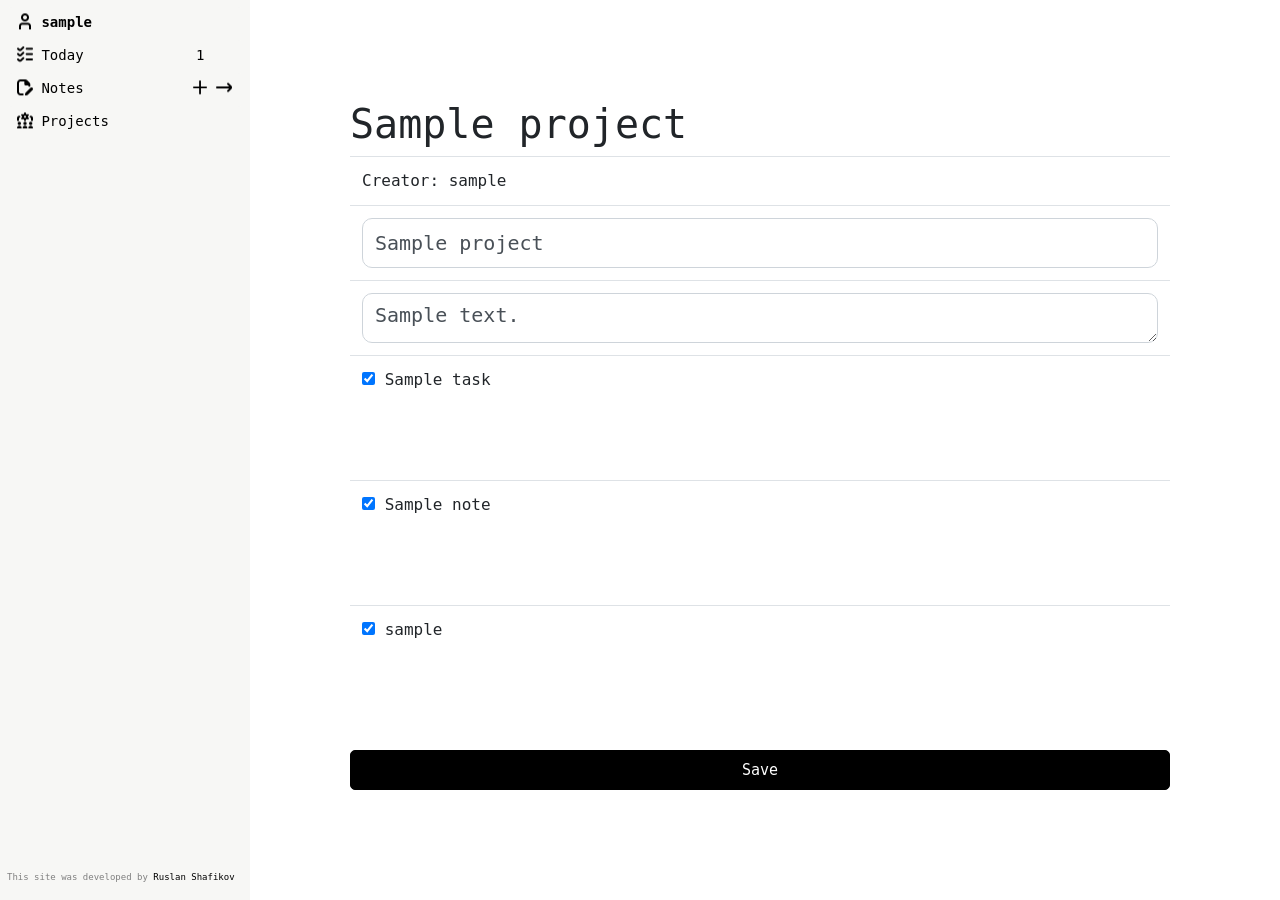
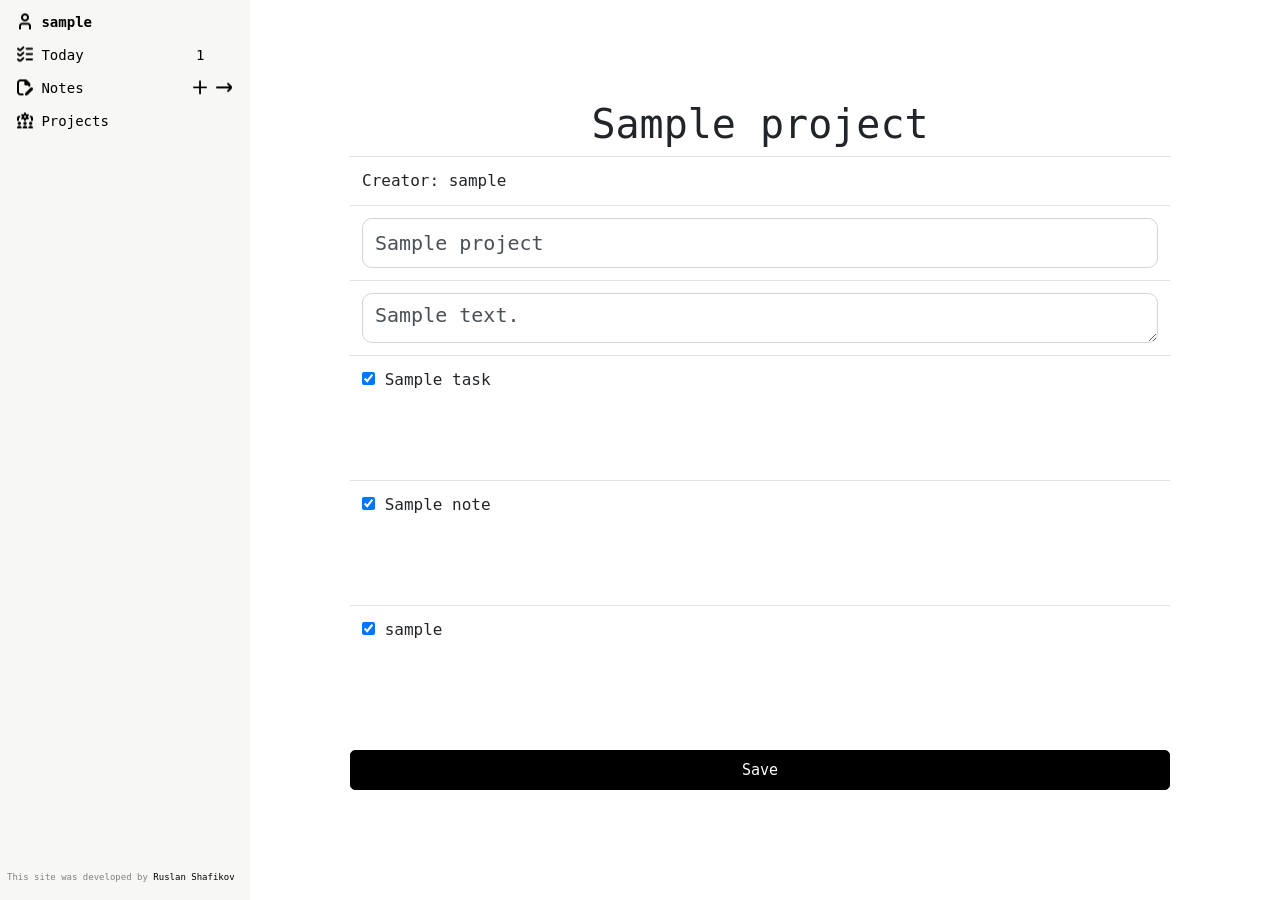
Before and after one commit to rs31113/ADVANOTE, a Django app: page /projects/edit/1/ in a window 1280 px wide. Run offline with Django 4.2, Linux system fonts and the light colour scheme; a user stored in the database is signed in; tables that the repository leaves empty hold one stand-in row (values such as "Sample post"); some libraries are stand-ins or nearby versions.

Commit message:
small appearance changes in edit_project.html

```diff
--- a/advanote/templates/projects/edit_project.html
+++ b/advanote/templates/projects/edit_project.html
@@ -6,7 +6,7 @@
     <link href="{% static 'css/notes.css' %}" rel="stylesheet">
 </head>
 <div class="container">
-    <h1>{{ project.name }}</h1>
+    <h1 style="text-align: center;">{{ project.name }}</h1>
     <form method="post">
         {% csrf_token %}
         <table class="table table-th-block">
```
